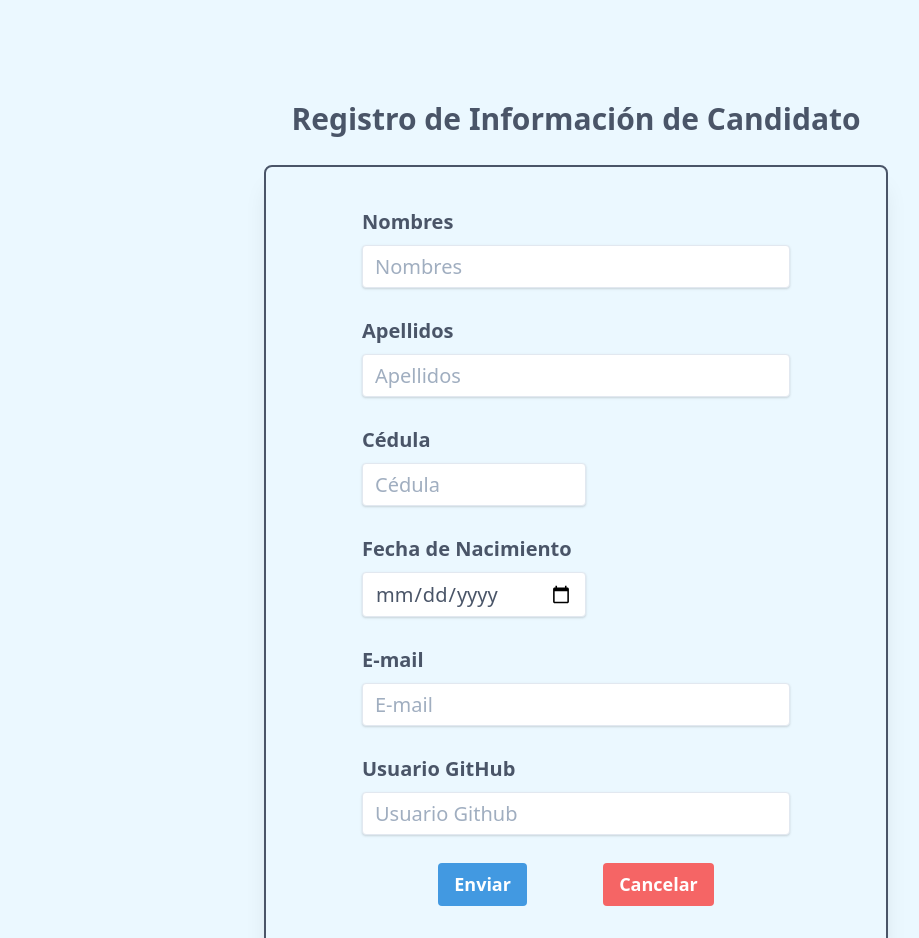
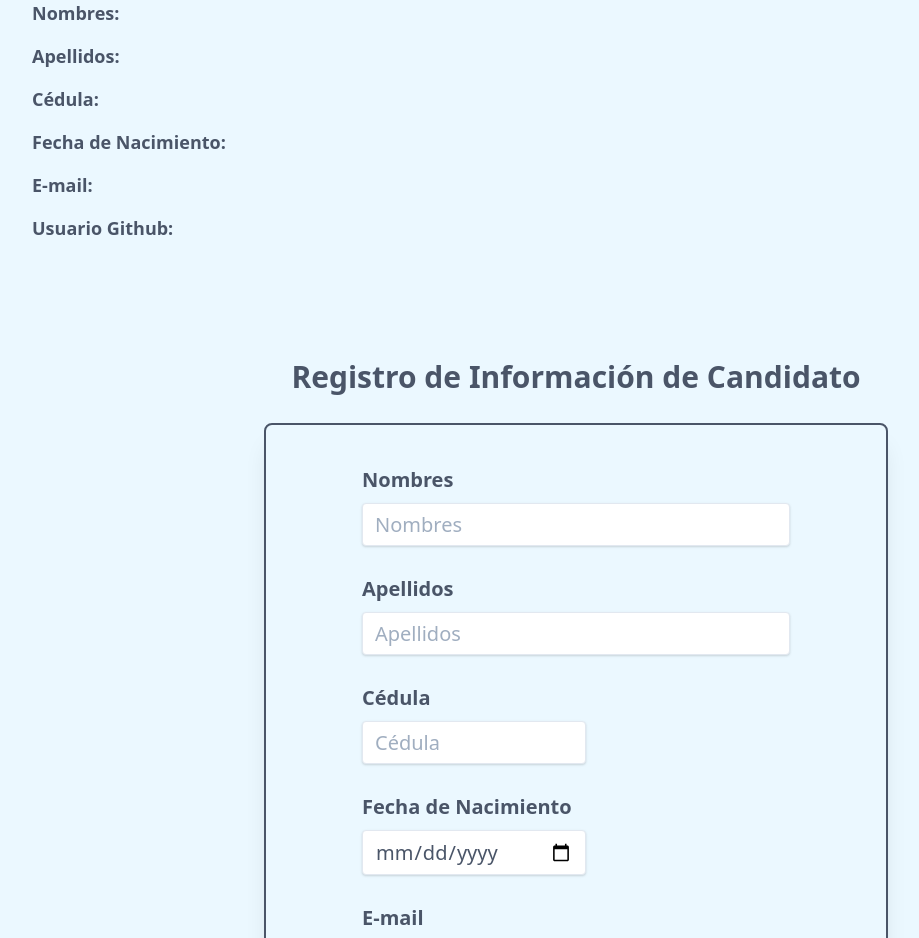
Before and after one commit to dago-ramirez/prueba-tecnica-academia-geek, a React (Create React App) app: page / in a window 1280 px wide. Shown: the top 938 px of the page, without its empty margins (64-983 px from the left). Built offline with nearby package versions, Linux system fonts and the light colour scheme.

Commit message:
Se instala react-cookie

```diff
--- a/package.json
+++ b/package.json
@@ -7,6 +7,7 @@
     "@testing-library/react": "^9.5.0",
     "@testing-library/user-event": "^7.2.1",
     "react": "^16.13.1",
+    "react-cookie": "^4.0.3",
     "react-dom": "^16.13.1",
     "react-scripts": "3.4.3"
   },
--- a/src/App.js
+++ b/src/App.js
@@ -6,6 +6,7 @@ export const DataContext = createContext(null);
 
 
 function App() {
+  const [cookies, setCookies] = useState({})
   const [btnSubmit, setBtnSubmit] = useState(false);
   const [datos, setDatos] = useState({
     'nombres': '',
@@ -15,10 +16,9 @@ function App() {
     'email': '',
     'usuario-github': ''
 });
-  let cookies = {};
   return (
     <div className="App">
-      <DataContext.Provider value={{ cookies, btnSubmit, setBtnSubmit, datos, setDatos }} >
+      <DataContext.Provider value={{ cookies, setCookies, btnSubmit, setBtnSubmit, datos, setDatos }} >
         <Header />
         <Registro />
       </DataContext.Provider>
--- a/src/components/Header.jsx
+++ b/src/components/Header.jsx
@@ -2,11 +2,33 @@ import React, { useContext } from 'react';
 import { DataContext } from '../App';
 
 export default function Header() {
-    const { cookies, btnSubmit } = useContext(DataContext);
-    console.log(cookies, btnSubmit)
+    const { cookies } = useContext(DataContext);
     return (
         <div>
-            <p>{cookies.nombres}</p>
+            <div className="flex flex-col sm:flex-row mx-4 md:mx-24 mb-4" >
+                <p className="text-lg text-gray-700 font-bold mr-1" >Nombres: </p>
+                <p className="text-lg text-gray-700" >{cookies.nombres}</p>
+            </div>
+            <div className="flex flex-col sm:flex-row mx-4 md:mx-24 mb-4" >
+                <p className="text-lg text-gray-700 font-bold mr-1" >Apellidos: </p>
+                <p className="text-lg text-gray-700" >{cookies.apellidos}</p>
+            </div>
+            <div className="flex flex-col sm:flex-row mx-4 md:mx-24 mb-4" >
+                <p className="text-lg text-gray-700 font-bold mr-1" >Cédula: </p>
+                <p className="text-lg text-gray-700" >{cookies.cedula}</p>
+            </div>
+            <div className="flex flex-col sm:flex-row mx-4 md:mx-24 mb-4" >
+                <p className="text-lg text-gray-700 font-bold mr-1" >Fecha de Nacimiento: </p>
+                <p className="text-lg text-gray-700" >{cookies['fecha-nacimiento']}</p>
+            </div>
+            <div className="flex flex-col sm:flex-row mx-4 md:mx-24 mb-4" >
+                <p className="text-lg text-gray-700 font-bold mr-1">E-mail: </p>
+                <p className="text-lg text-gray-700 overflow-x-hidden" >{cookies.email}</p>
+            </div>
+            <div className="flex flex-col sm:flex-row mx-4 md:mx-24 mb-4" >
+                <p className="text-lg text-gray-700 font-bold mr-1">Usuario Github: </p>
+                <p className="text-lg text-gray-700" >{cookies['usuario-github']}</p>
+            </div>
         </div>
     )
 }
--- a/src/components/Registro.jsx
+++ b/src/components/Registro.jsx
@@ -2,11 +2,11 @@ import React, { useContext } from 'react';
 import { DataContext } from '../App';
 
 export default function Registro() {
-    const { cookies, btnSubmit, setBtnSubmit, datos, setDatos } = useContext(DataContext);
-
+    const { cookies, setBtnSubmit, datos, setDatos } = useContext(DataContext);
 
     const handleInputChange = (event) => {
         const target = event.target;
+        setBtnSubmit(false);
         setDatos({
             ...datos,
             [target.name]: target.value
@@ -16,13 +16,14 @@ export default function Registro() {
 
     const sendData = (event) => {
         event.preventDefault();
-        // const cookies = {}
+        console.log(cookies)
+        // Se guardan las cookies en forma de objeto
         document.cookie.split(';')
         .map(item => item.split('='))
         .forEach(element => cookies[element[0]] = element[1]);
         setBtnSubmit(true);
-        console.log(cookies, btnSubmit)
-
+        document.getElementById('my-form').reset();
+        console.log(cookies)
     }
 
     const createCookie = (name, value) => {
@@ -37,7 +38,7 @@ export default function Registro() {
     return (
         <div className='flex flex-col items-center justify-center mx-4' >
             <h1 className="text-2xl sm:text-3xl text-center text-gray-700 mt-24 mb-6 font-bold w-full sm:w-4/6 md:w-3/6" >Registro de Información de Candidato</h1>
-            <form onSubmit={sendData} className='w-full sm:w-4/6 md:w-3/6 mb-24 flex flex-col shadow-xl border-2 border-gray-700 rounded-lg' >
+            <form id="my-form" onSubmit={sendData} className='w-full sm:w-4/6 md:w-3/6 mb-24 flex flex-col shadow-xl border-2 border-gray-700 rounded-lg' >
                 <div className="mb-4 mx-6 lg:mx-24 mt-10">
                     <label className="block text-gray-700 text-lg sm:text-xl font-bold mb-2" htmlFor="nombres">
                         Nombres
@@ -54,7 +55,7 @@ export default function Registro() {
                     <label className="block text-gray-700 text-lg sm:text-xl font-bold mb-2" htmlFor="cedula">
                         Cédula
                     </label>
-                    <input id="cedula" name="cedula" type="number" onChange={handleInputChange} className="shadow appearance-none border rounded w-full py-2 px-3 text-gray-700 mb-3 text-lg sm:text-xl leading-tight focus:outline-none focus:shadow-outline" placeholder="Cédula" required />
+                    <input id="cedula" name="cedula" type="number" onChange={handleInputChange} min="1" className="shadow appearance-none border rounded w-full py-2 px-3 text-gray-700 mb-3 text-lg sm:text-xl leading-tight focus:outline-none focus:shadow-outline" placeholder="Cédula" required />
                 </div>
                 <div className="mb-4 mx-6 lg:mx-24 w-56">
                     <label className="block text-gray-700 text-lg sm:text-xl font-bold mb-2" htmlFor="fecha-nacimiento">
@@ -74,9 +75,9 @@ export default function Registro() {
                     </label>
                     <input id="usuario-github" name="usuario-github" type="text" onChange={handleInputChange} className="shadow appearance-none border rounded w-full py-2 px-3 text-gray-700 mb-3 text-lg sm:text-xl leading-tight focus:outline-none focus:shadow-outline" placeholder="Usuario Github" required />
                 </div>
-                <div className="flex items-center justify-evenly mx-2 sm:mx-24 mb-10">
-                    <input id="enviar" className="bg-blue-500 hover:bg-blue-700 text-white text-lg font-bold py-2 px-4 rounded focus:outline-none focus:shadow-outline cursor-pointer" type="submit" value="Enviar" />
-                    <input id="cancelar" className="bg-red-500 hover:bg-red-700 text-white text-lg font-bold py-2 px-4 rounded focus:outline-none focus:shadow-outline cursor-pointer" type="reset" value="Cancelar" />
+                <div className="flex flex-row items-center justify-evenly mx-2 sm:mx-24 mb-10">
+                    <input id="enviar" className="bg-blue-500 hover:bg-blue-700 text-white text-lg font-bold py-2 px-4 mx-2 rounded focus:outline-none focus:shadow-outline cursor-pointer" type="submit" value="Enviar" />
+                    <input id="cancelar" className="bg-red-500 hover:bg-red-700 text-white text-lg font-bold py-2 px-4 mx-2 rounded focus:outline-none focus:shadow-outline cursor-pointer" type="reset" value="Cancelar" />
                 </div>
             </form>
         </div>
```
Also changed, not shown: 1 other file (tests, documents, lock files or other folders).
